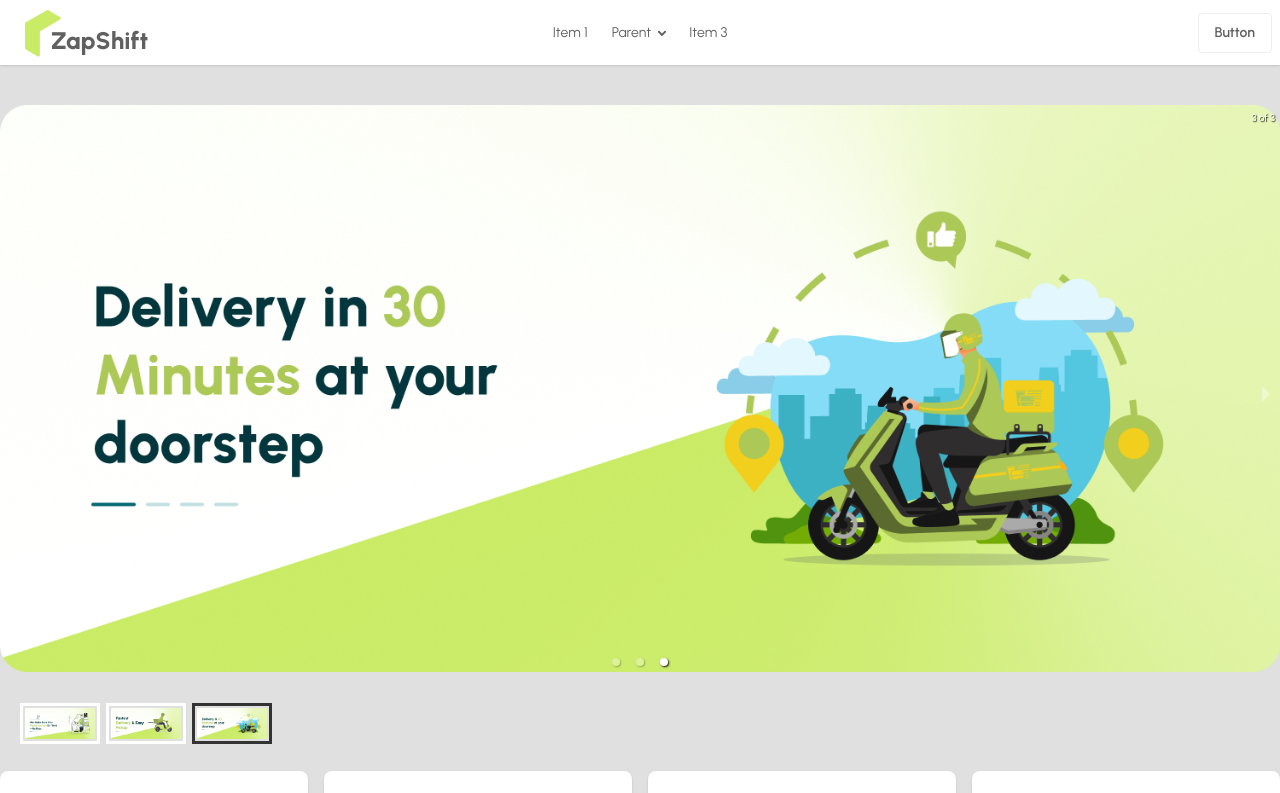
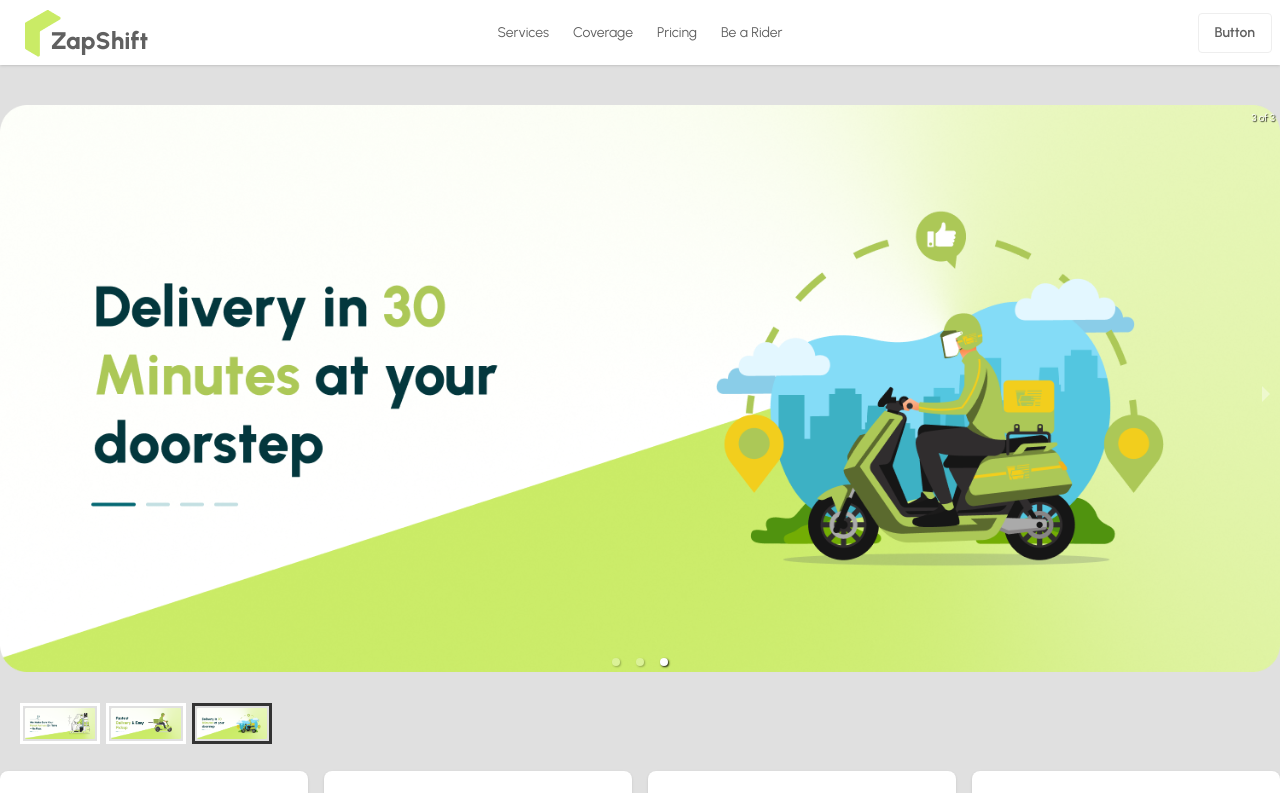
Before and after one commit to Al-Amin018555/zap-shift-client, a React (Vite) app: page / in a window 1280 px wide. Shown: the top 793 px of the page. Built offline with nearby package versions, Linux system fonts and the light colour scheme.

Commit message:
navbar links updated,leaflet for map installed

```diff
--- a/package.json
+++ b/package.json
@@ -11,9 +11,11 @@
   },
   "dependencies": {
     "@tailwindcss/vite": "^4.3.0",
+    "leaflet": "^1.9.4",
     "react": "^19.2.6",
     "react-dom": "^19.2.6",
     "react-icons": "^5.6.0",
+    "react-leaflet": "^5.0.0-rc.2",
     "react-responsive-carousel": "^3.2.23",
     "react-router": "^7.15.0",
     "swiper": "^12.1.4",
--- a/src/pages/shared/Navbar/Navbar.jsx
+++ b/src/pages/shared/Navbar/Navbar.jsx
@@ -1,6 +1,14 @@
+import { NavLink } from "react-router";
 import Logo from "../../../components/logo/Logo";
 
 const Navbar = () => {
+    const links = <>
+        <li><NavLink>Services</NavLink></li>
+        <li><NavLink to='/coverage'>Coverage</NavLink></li>
+        <li><NavLink>Pricing</NavLink></li>
+        <li><NavLink>Be a Rider</NavLink></li>
+
+    </>
     return (
         <div className="navbar bg-base-100 shadow-sm">
             <div className="navbar-start">
@@ -11,15 +19,7 @@ const Navbar = () => {
                     <ul
                         tabIndex="-1"
                         className="menu menu-sm dropdown-content bg-base-100 rounded-box z-1 mt-3 w-52 p-2 shadow">
-                        <li><a>Item 1</a></li>
-                        <li>
-                            <a>Parent</a>
-                            <ul className="p-2">
-                                <li><a>Submenu 1</a></li>
-                                <li><a>Submenu 2</a></li>
-                            </ul>
-                        </li>
-                        <li><a>Item 3</a></li>
+                        {links}
                     </ul>
                 </div>
                 <a className="btn btn-ghost text-xl">
@@ -28,17 +28,7 @@ const Navbar = () => {
             </div>
             <div className="navbar-center hidden lg:flex">
                 <ul className="menu menu-horizontal px-1">
-                    <li><a>Item 1</a></li>
-                    <li>
-                        <details>
-                            <summary>Parent</summary>
-                            <ul className="p-2 bg-base-100 w-40 z-1">
-                                <li><a>Submenu 1</a></li>
-                                <li><a>Submenu 2</a></li>
-                            </ul>
-                        </details>
-                    </li>
-                    <li><a>Item 3</a></li>
+                    {links}
                 </ul>
             </div>
             <div className="navbar-end">
```
Also changed, not shown: 1 other file (tests, documents, lock files or other folders).
